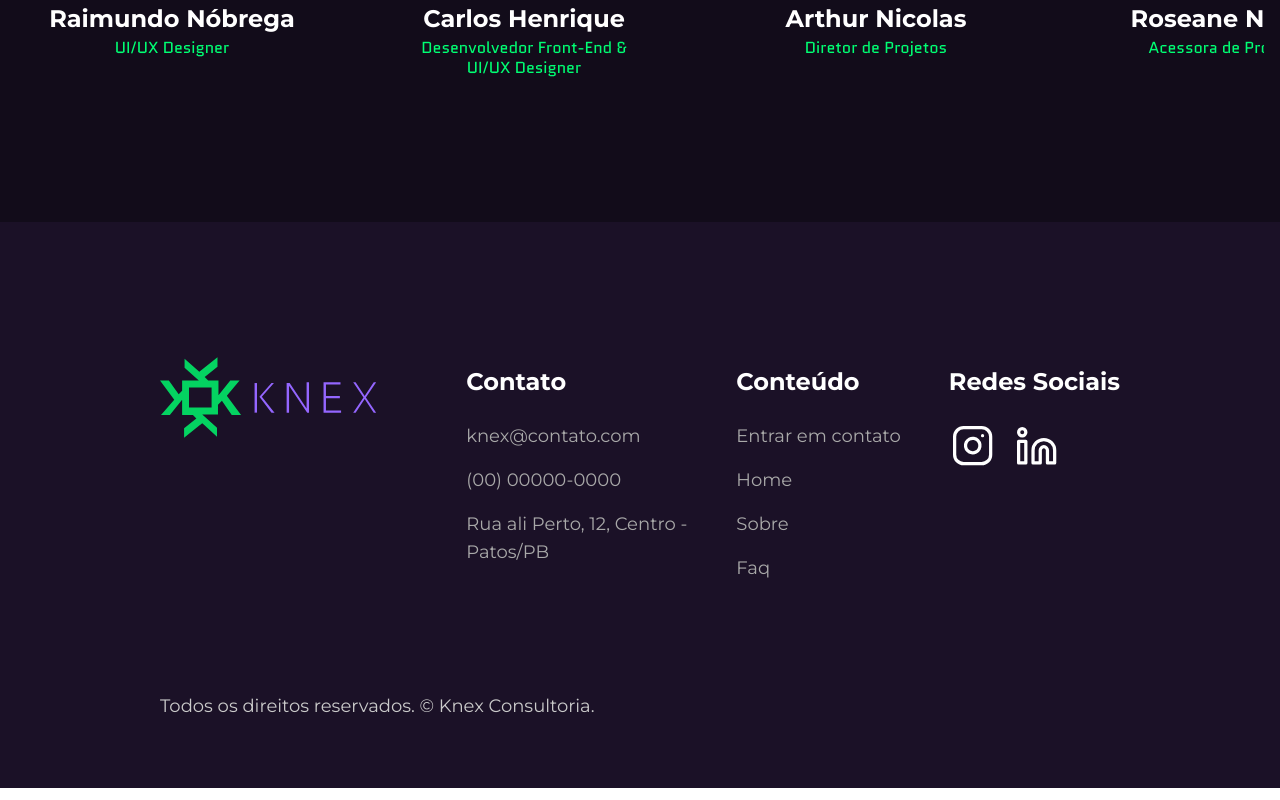
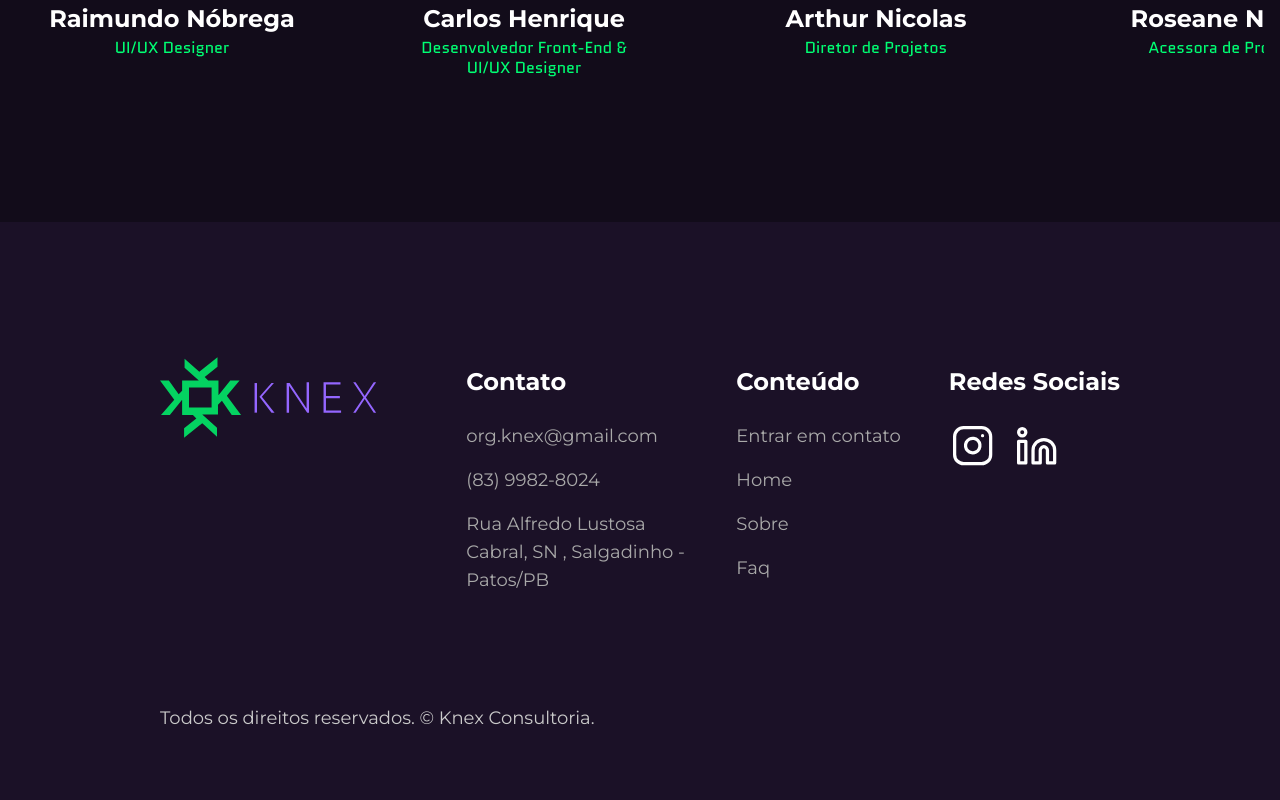
Before and after one commit to knex-projects/NewKnex-lp, a Next.js app: page / in a window 1280 px wide. Shown: the part 4402-5202 px from the top of the page. Built offline with nearby package versions, Linux system fonts and the light colour scheme.

Commit message:
feat: adicionar email,telefone ,endereço e link do instagram e linkedin fix: ajustar tamanho de fonte dos textos para 20px feat:adicionar um focus nos imputs

```diff
--- a/src/components/layout/Footer/Footer.tsx
+++ b/src/components/layout/Footer/Footer.tsx
@@ -1,15 +1,15 @@
 import logoKnex from "@/public/assets/logo/logo-knex.svg"
-import { instagramIcon, linkedinIcon  } from "@/public/assets"
+import { instagramIcon, linkedinIcon } from "@/public/assets"
 import Image from "next/image"
 import Link from "next/link"
 import { IconButton } from "../../ui"
 
 export default function Footer() {
-    return(
+    return (
         <footer className="p-6.5 pb-17 bg-Footer font-[Montserrat] text-W2 md:pt-30 lg:px-10 xl:px-[12.5%]">
             <div className="flex flex-col md:flex-row md:justify-between">
                 <Image
-                    src={ logoKnex }
+                    src={logoKnex}
                     alt="Logo da Knex"
                     className="mx-auto md:mx-0 md:mb-auto lg:w-57 md:w-45"
                 />
@@ -18,9 +18,9 @@ export default function Footer() {
                     <div className="md:w-55.5">
                         <h3 className="my-6 text-xl font-bold text-white lg:text-2xl">Contato</h3>
                         <ul className="lg:text-lg">
-                            <li className="mb-4 ">knex@contato.com</li>
-                            <li className="mb-4 ">(00) 00000-0000</li>
-                            <li className="">Rua ali Perto, 12, Centro - Patos/PB </li>
+                            <li className="mb-4 ">org.knex@gmail.com</li>
+                            <li className="mb-4 ">(83) 9982-8024</li>
+                            <li className="">Rua Alfredo Lustosa Cabral, SN , Salgadinho - Patos/PB </li>
                         </ul>
                     </div>
                     <div>
@@ -44,10 +44,14 @@ export default function Footer() {
                         <h3 className="my-6 text-xl font-bold text-nowrap text-white lg:text-2xl">Redes Sociais</h3>
                         <ul className="flex gap-7 md:gap-4">
                             <li>
-                                <IconButton src={ instagramIcon } label="ìcone do Instagram" />
+                                <a href="https://www.instagram.com/knexjr?igsh=MTIweDlyMmx5Y2Q4bA==" target="_blank" rel="noopener noreferrer">
+                                    <IconButton src={instagramIcon} label="ìcone do Instagram" />
+                                </a>
                             </li>
                             <li>
-                                <IconButton src={ linkedinIcon } label="Ícone do LinkedIn" />
+                                <a href="https://www.linkedin.com/company/knex-consultoria-jr/" target="_blank" rel="noopener noreferrer">
+                                    <IconButton src={linkedinIcon} label="Ícone do LinkedIn" />
+                                </a>
                             </li>
                         </ul>
                     </div>
--- a/src/components/section/contactsection.tsx
+++ b/src/components/section/contactsection.tsx
@@ -23,7 +23,7 @@ type ContactFormData = z.infer<typeof contactFormSchema>;
 type ContactFormField = keyof ContactFormData;
 
 const inputBaseClass =
-  "h-[60px] xl:h-[77px] w-full rounded-lg border border-Pp3 bg-P1 px-4 py-6 font-montserrat text-[20px] text-W6 outline-none placeholder:text-W2 transition-colors focus:border-Pp3 xl:text-[24px]";
+  "h-[60px] xl:h-[77px] w-full rounded-lg border border-Pp3 bg-P1 px-4 py-6 font-montserrat text-[20px] text-W6 outline-none placeholder:text-W2 transition-colors focus:border-Pp3 xl:text-[20px]";
 
 const fieldLabelClass =
   "h-[20px] xl:h-[32px] font-montserrat text-[18px] xl:text-[26px] font-bold leading-none text-W5";
@@ -108,41 +108,45 @@ export const ContactSection = () => {
           </h1>
           <div className="order-2 hidden h-[151px] xl:block" />
 
-          <div className="order-3 flex h-auto w-full max-w-[404px] flex-col gap-8 font-montserrat text-[20px] text-W5 xl:h-[516px] xl:w-[404px] xl:text-[24px]">
-            <p className="font-bold leading-tight text-W5">
+          <div className="order-3 flex h-auto w-full max-w-[404px] flex-col gap-8 font-montserrat text-[20px] text-W5 xl:h-[516px] xl:w-[404px] xl:text-[20px]">
+            <p className="font-bold leading-tight text-W5 pt-14">
               Sinta-se a vontade para entrar em contato com a nossa equipe,
               estamos a disposição para trazer realidade as suas ideias.
             </p>
 
             <div className="flex flex-col gap-4">
               <strong className="text-W5">Nosso E-mail</strong>
-              <span className="text-W2">knex@contato.com</span>
+              <span className="text-W2">org.knex@gmail.com</span>
             </div>
 
             <div className="flex flex-col gap-4">
               <strong className="text-W5">Nosso Telefone</strong>
-              <span className="text-W2">(00) 00000-0000</span>
+              <span className="text-W2">(83) 9982-8024</span>
             </div>
 
             <div className="flex flex-col gap-4">
               <strong className="text-W5">Nossa Localização</strong>
-              <span className="text-W2">Rua ali Perto, 12, Centro - Patos/PB</span>
+              <span className="text-W2">Rua Alfredo Lustosa Cabral, SN , Salgadinho - Patos/PB</span>
             </div>
 
           </div>
 
           <div className="order-4 flex gap-4 xl:mt-16">
-            <IconButton src={instagramIcon} label="Instagram" />
-            <IconButton src={linkedinIcon} label="LinkedIn" />
+            <a href="https://www.instagram.com/knexjr?igsh=MTIweDlyMmx5Y2Q4bA==" target="_blank" rel="noopener noreferrer">
+              <IconButton src={instagramIcon} label="Instagram" />
+            </a>
+            <a href="https://www.linkedin.com/company/knex-consultoria-jr/" target="_blank" rel="noopener noreferrer">
+              <IconButton src={linkedinIcon} label="LinkedIn" />
+            </a>
           </div>
         </div>
 
         <form
           onSubmit={handleSubmit}
-          className="order-2 grid h-auto w-full max-w-[952px] grid-cols-1 content-start gap-x-11 gap-y-8 bg-BackGround xl:mt-[263px] xl:min-h-[997px] xl:w-[952px] xl:grid-cols-2"
+          className="order-2 grid  h-auto w-full max-w-[952px] grid-cols-1 content-start  gap-x-11 gap-y-8 bg-BackGround xl:mt-[263px] xl:min-h-[997px] xl:w-[952px] xl:grid-cols-2"
         >
           <FormField
-            className="xl:col-span-2"
+            className="xl:col-span-2 "
             label="Nome"
             name="nome"
             placeholder="Seu nome"
@@ -190,7 +194,7 @@ export const ContactSection = () => {
             <textarea
               name="mensagem"
               placeholder="Descrição da sua necessidade"
-              className="h-[180px] xl:h-[238px] w-full resize-none rounded-lg border border-Pp3 bg-P1 px-4 py-6 font-montserrat text-[20px] text-W6 outline-none placeholder:text-W2 transition-colors focus:border-Pp3 xl:text-[24px]"
+              className="h-[180px] xl:h-[238px] w-full resize-none rounded-lg border border-Pp3 bg-P1 px-4 py-6 font-montserrat text-[20px] text-W6 outline-none placeholder:text-W2 transition-colors focus:border-Pp3 xl:text-[20px] focus-within:ring-2 focus-within:ring-Pp5  focus-within:shadow-[0_0_20px_2px_rgba(165,111,238,0.60)]"
               onInput={(event) => event.currentTarget.setCustomValidity("")}
             />
             {errors.mensagem && (
@@ -202,7 +206,7 @@ export const ContactSection = () => {
 
           <div className="flex flex-col items-end justify-end gap-4 xl:col-span-2 xl:min-h-[122px]">
             {sent ? (
-              <p className="px-4 font-montserrat text-[20px] font-bold text-Pp4 xl:text-[24px]">
+              <p className="px-4 font-montserrat text-[20px] font-bold text-Pp4 xl:text-[20px]">
                 Formulário enviado com sucesso.
               </p>
             ) : null}
@@ -246,9 +250,9 @@ const FormField = ({
   error,
 }: FormFieldProps) => {
   return (
-    <label className={`flex flex-col gap-6 ${className}`}>
+    <label className={`flex flex-col  gap-6  ${className}`}>
       <span className={fieldLabelClass}>{label}</span>
-      <div className="flex flex-col gap-2">
+      <div className="flex flex-col gap-2  focus-within:ring-2  focus-within:ring-Pp5 rounded-[8px] focus-within:shadow-[0_0_20px_2px_rgba(165,111,238,0.60)]">
         <input
           name={name}
           placeholder={placeholder}
```
